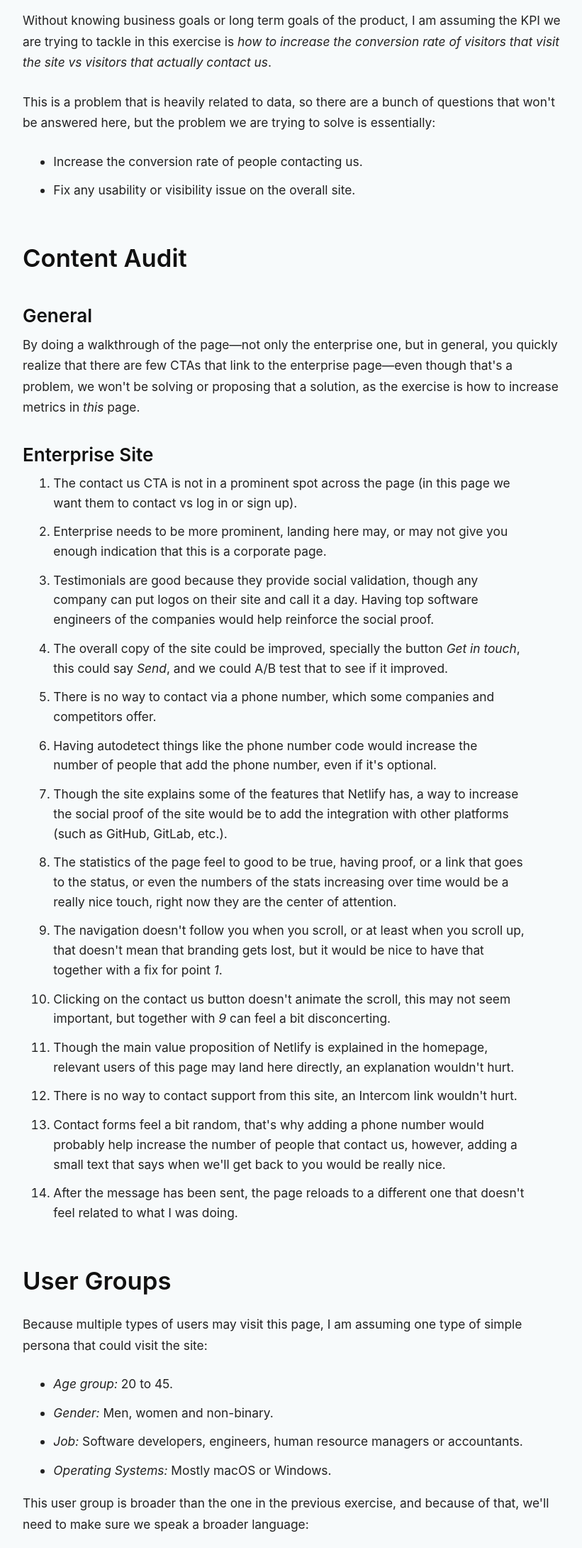
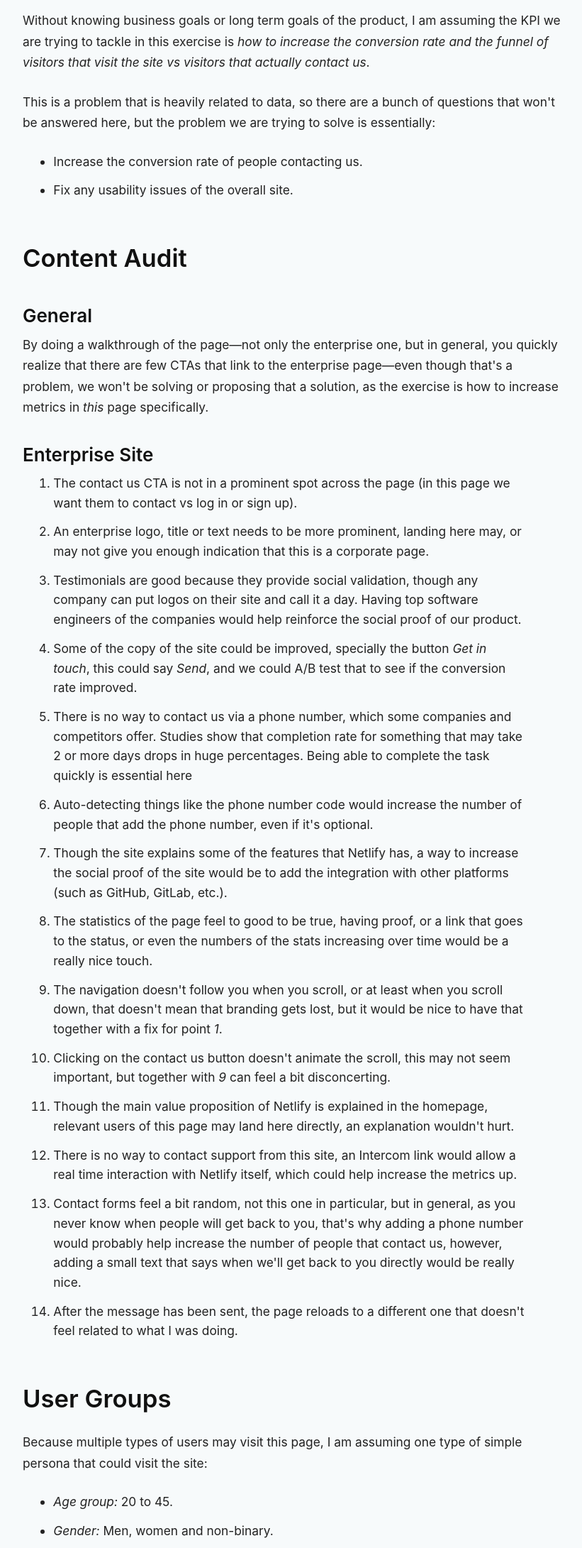
Before and after one commit to RamonGilabert/Exercises, a plain HTML site: page public/marketing.html in a window 1280 px wide. Shown: the part 516-2697 px from the top of the page at 71% size, without its empty margins (228-1049 px from the left). Drawn offline with Linux system fonts and the light colour scheme.

Commit message:
Correct product

```diff
--- a/public/marketing.html
+++ b/public/marketing.html
@@ -15,37 +15,37 @@
 
 <h2>Reframing of the Problem</h2>
 
-<p>Without knowing business goals or long term goals of the product, I am assuming the KPI we are trying to tackle in this exercise is <em>how to increase the conversion rate of visitors that visit the site vs visitors that actually contact us</em>.</p>
+<p>Without knowing business goals or long term goals of the product, I am assuming the KPI we are trying to tackle in this exercise is <em>how to increase the conversion rate and the funnel of visitors that visit the site vs visitors that actually contact us</em>.</p>
 
 <p>This is a problem that is heavily related to data, so there are a bunch of questions that won&#39;t be answered here, but the problem we are trying to solve is essentially:</p>
 
 <ul>
 	<li>Increase the conversion rate of people contacting us.</li>
-	<li>Fix any usability or visibility issue on the overall site.</li>
+	<li>Fix any usability issues of the overall site.</li>
 </ul>
 
 <h2>Content Audit</h2>
 
 <h3>General</h3>
 
-<p>By doing a walkthrough of the page—not only the enterprise one, but in general, you quickly realize that there are few CTAs that link to the enterprise page—even though that&#39;s a problem, we won&#39;t be solving or proposing that a solution, as the exercise is how to increase metrics in <em>this</em> page.</p>
+<p>By doing a walkthrough of the page—not only the enterprise one, but in general, you quickly realize that there are few CTAs that link to the enterprise page—even though that&#39;s a problem, we won&#39;t be solving or proposing that a solution, as the exercise is how to increase metrics in <em>this</em> page specifically.</p>
 
 <h3>Enterprise Site</h3>
 
 <ol>
 	<li>The contact us CTA is not in a prominent spot across the page (in this page we want them to contact vs log in or sign up).</li>
-	<li>Enterprise needs to be more prominent, landing here may, or may not give you enough indication that this is a corporate page.</li>
-	<li>Testimonials are good because they provide social validation, though any company can put logos on their site and call it a day. Having top software engineers of the companies would help reinforce the social proof.</li>
-	<li>The overall copy of the site could be improved, specially the button <em>Get in touch</em>, this could say <em>Send</em>, and we could A/B test that to see if it improved.</li>
-	<li>There is no way to contact via a phone number, which some companies and competitors offer.</li>
-	<li>Having autodetect things like the phone number code would increase the number of people that add the phone number, even if it&#39;s optional.</li>
+	<li>An enterprise logo, title or text needs to be more prominent, landing here may, or may not give you enough indication that this is a corporate page.</li>
+	<li>Testimonials are good because they provide social validation, though any company can put logos on their site and call it a day. Having top software engineers of the companies would help reinforce the social proof of our product.</li>
+	<li>Some of the copy of the site could be improved, specially the button <em>Get in touch</em>, this could say <em>Send</em>, and we could A/B test that to see if the conversion rate improved.</li>
+	<li>There is no way to contact us via a phone number, which some companies and competitors offer. Studies show that completion rate for something that may take 2 or more days drops in huge percentages. Being able to complete the task quickly is essential here</li>
+	<li>Auto-detecting things like the phone number code would increase the number of people that add the phone number, even if it&#39;s optional.</li>
 	<li>Though the site explains some of the features that Netlify has, a way to increase the social proof of the site would be to add the integration with other platforms (such as GitHub, GitLab, etc.).</li>
-	<li>The statistics of the page feel to good to be true, having proof, or a link that goes to the status, or even the numbers of the stats increasing over time would be a really nice touch, right now they are the center of attention.</li>
-	<li>The navigation doesn&#39;t follow you when you scroll, or at least when you scroll up, that doesn&#39;t mean that branding gets lost, but it would be nice to have that together with a fix for point <em>1</em>.</li>
+	<li>The statistics of the page feel to good to be true, having proof, or a link that goes to the status, or even the numbers of the stats increasing over time would be a really nice touch.</li>
+	<li>The navigation doesn&#39;t follow you when you scroll, or at least when you scroll down, that doesn&#39;t mean that branding gets lost, but it would be nice to have that together with a fix for point <em>1</em>.</li>
 	<li>Clicking on the contact us button doesn&#39;t animate the scroll, this may not seem important, but together with <em>9</em> can feel a bit disconcerting.</li>
 	<li>Though the main value proposition of Netlify is explained in the homepage, relevant users of this page may land here directly, an explanation wouldn&#39;t hurt.</li>
-	<li>There is no way to contact support from this site, an Intercom link wouldn&#39;t hurt.</li>
-	<li>Contact forms feel a bit random, that&#39;s why adding a phone number would probably help increase the number of people that contact us, however, adding a small text that says when we&#39;ll get back to you would be really nice.</li>
+	<li>There is no way to contact support from this site, an Intercom link would allow a real time interaction with Netlify itself, which could help increase the metrics up.</li>
+	<li>Contact forms feel a bit random, not this one in particular, but in general, as you never know when people will get back to you, that&#39;s why adding a phone number would probably help increase the number of people that contact us, however, adding a small text that says when we&#39;ll get back to you directly would be really nice.</li>
 	<li>After the message has been sent, the page reloads to a different one that doesn&#39;t feel related to what I was doing.</li>
 </ol>
 
@@ -60,10 +60,10 @@
 	<li><em>Operating Systems:</em> Mostly macOS or Windows.</li>
 </ul>
 
-<p>This user group is broader than the one in the previous exercise, and because of that, we&#39;ll need to make sure we speak a broader language:</p>
+<p>This user group is broader than the one in the product exercise, and because of that, we&#39;ll need to make sure we speak a broader language in the design of the page:</p>
 
 <ul>
-	<li>We need to consider important testimonials and have real people add the social proof we need to our page—not just logos of companies.</li>
+	<li>We need to consider important testimonials and have real people to add the social proof we need on our page—not just logos of companies.</li>
 	<li>Our target group are busy people, and because of that, they may consider another solution if they don&#39;t know when to expect an answer.</li>
 	<li>Because we are not necessarily targeting tech savvy users, we may need to put more affordances in the way the contact form appears or is displayed.</li>
 </ul>
@@ -101,7 +101,7 @@
 
 <h3>Second Change</h3>
 
-<p>We reinforce the idea that this is a <em>special</em> kind of pricing, this will serve as a trigger to contact, as the page will be tailored made for the actual people that visit the site.</p>
+<p>We reinforce the idea that this is a <em>special</em> kind of pricing, this will serve as a trigger to contact, as the page will be tailor made for the actual people that visit the site.</p>
 
 <ul>
 	<li>Allow users to know where they are at all times.</li>
@@ -110,7 +110,7 @@
 
 <h3>Third Change</h3>
 
-<p>This is probably the most important change of all, but it would be really crucial to show actual testimonials people can relate to. It&#39;s really nice to have logos of the companies, but I am not sure if the clients that visit this page actually know what Cisco or Atlassian is. What they don&#39;t know for sure is if that&#39;s true or not.</p>
+<p>This is probably the most important change of all, but it would be really crucial to show actual testimonials people can relate to. It&#39;s really nice to have logos of the companies that use us, but I am not sure if the clients that visit this page actually know what Cisco or Atlassian is, and even if they do, they don't know how the actually <em>use</em> our product. What they don&#39;t know for sure is if that&#39;s true or not.</p>
 
 <ul>
 	<li>If we can put <em>real</em> people that have used our product and have something nice to say, that would reinforce the social proof of our page and would make it human and approachable.</li>
@@ -118,7 +118,7 @@
 
 <h3>Fourth Change</h3>
 
-<p>Add a direct way of communication. Like I mention below, it would be interesting to get a phone number in the page, but even more interesting would be to actually get an <em>Intercom</em> kind of solution that would allow users that may not fully understand the page (HR managers, accountants, etc.) actually talk to us.</p>
+<p>Add a direct way of communication. It would be interesting to get a phone number in the page, but even more interesting would be to actually get an <em>Intercom</em> kind of solution that would allow users that may not fully understand the page (HR managers, accountants, etc.) to actually talk to us.</p>
 
 <ul>
 	<li>If they talk to us, there will be the feeling of reciprocity: “we feel a sense of obligation to return favors to people who have done something for us”.</li>
@@ -158,7 +158,7 @@
 
 <figure><img src="images/marketing/Enterprise%20Contact.jpg"/></figure>
 
-<p>The contact form gets redesign with a more modern and professional look more inline with the enterprise display of the page.</p>
+<p>The contact form gets redesigned with a more modern and professional look more inline with the enterprise display of the page.</p>
 
 <h2>Visual Changes</h2>
 
```
Also changed, not shown: public/product.html (+6 -6 lines).
